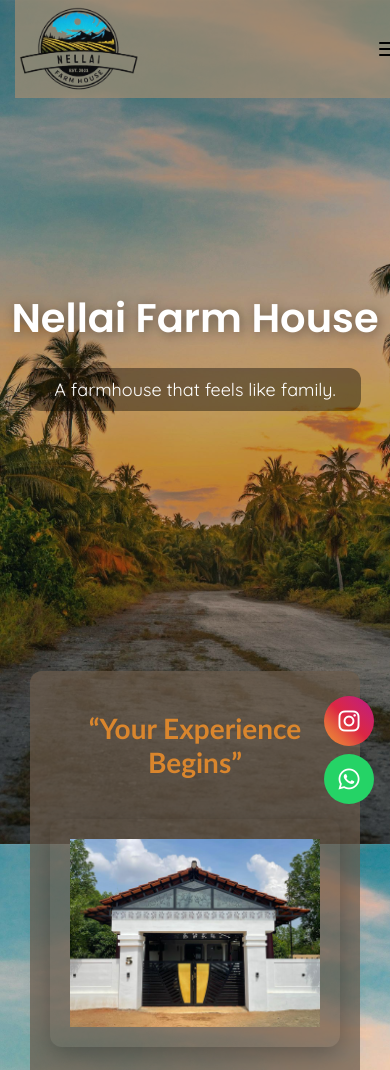
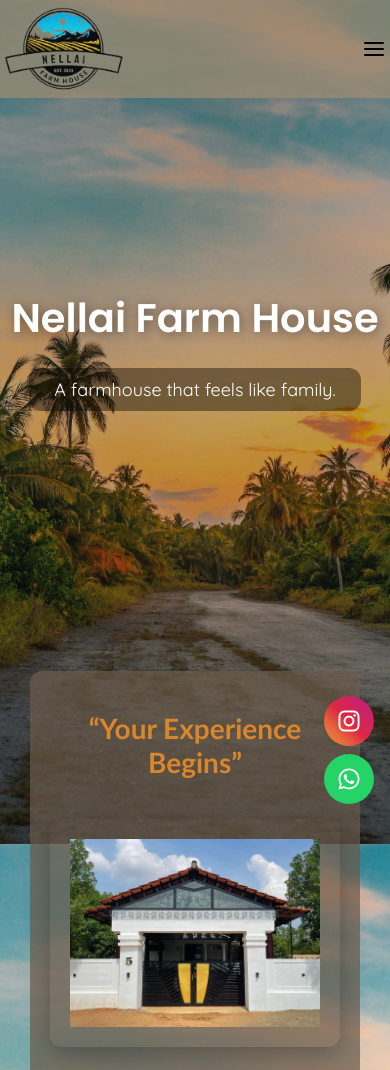
Before and after one commit to Anask26/Nellai-Farm-House, a plain HTML site: page index.html in a window 390 px wide. Shown: the top 1070 px of the page. Drawn offline with nearby package versions, Linux system fonts and the light colour scheme; a script that the page names is missing.

Commit message:
Add files via upload

```diff
--- a/style.css
+++ b/style.css
@@ -191,10 +191,6 @@ nav li:first-child{
   opacity: 0.9;
   cursor: pointer;
 }
-
-/* ================= SIDEBAR STYLING ================= */
-
-/* Sidebar container */
 .sidebar {
   padding-top: 20px;
 }
@@ -331,33 +327,6 @@ nav li:first-child{
 .sidebar .task-bar-button:active {
   transform: scale(0.95);
 }
-
-
-
-
-
-
-
-
-
-
-
-
-
-
-
-
-
-
-
-
-
-
-
-
-
-
-
 
 
 /* ===== Floating Book Now (WhatsApp) Button ===== */
@@ -968,7 +937,7 @@ body.no-scroll {
     width: 100%;
     flex-wrap: wrap;
     justify-content: center;
-    margin:0px 15px 0px 15px ;
+    margin:0;
   }
   .list-1{
     font-size: 15px;
```
